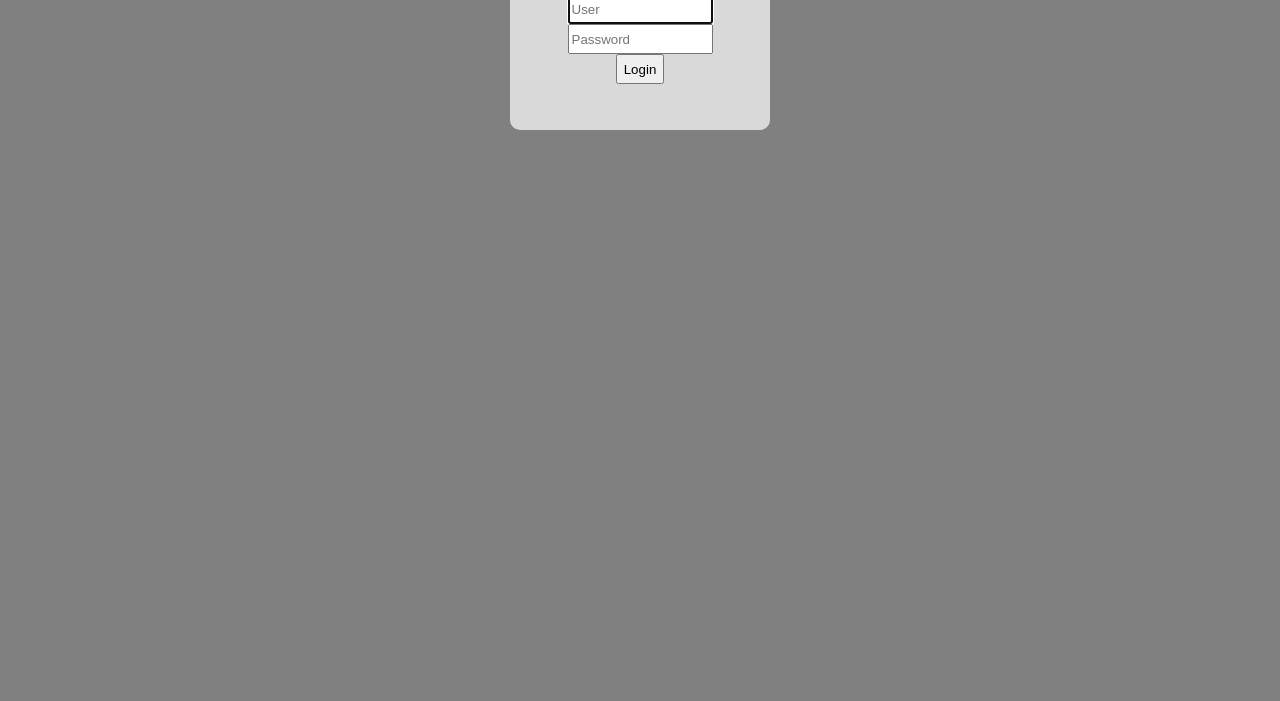
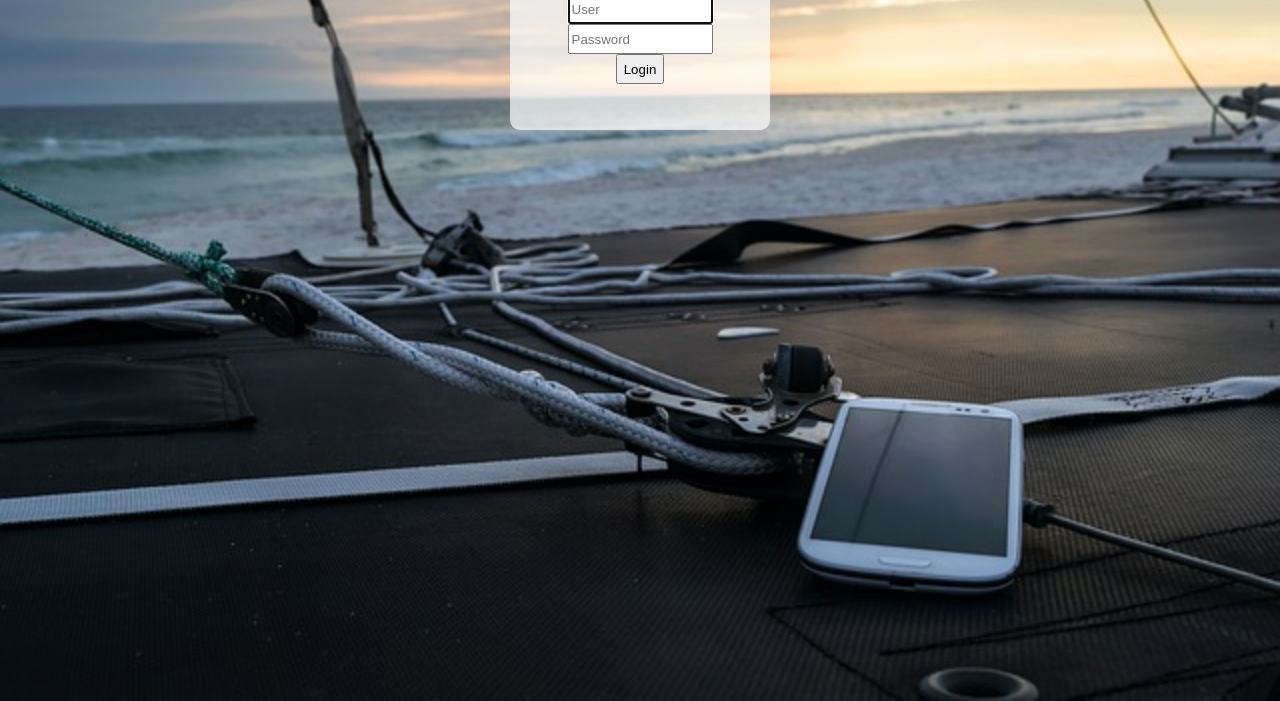
Before and after one commit to itas-gmbh/22sek, a plain HTML site: page index.html in a window 1280 px wide. Shown: the part 99-800 px from the top of the page. Drawn offline with Linux system fonts and the light colour scheme; files that its build step writes are made by us from their sources; files whose address does not match are found by name.

Commit message:
Update style.css

```diff
--- a/style/style.css
+++ b/style/style.css
@@ -9,7 +9,7 @@ display: none;
 body {
 	background-color: grey;
 
-	background-image: url(tech-875480_640.jpg)
+	background-image: url(media/tech-875480_640.jpg)
 	/* [disabled]font-family: Impact, Haettenschweiler, "Franklin Gothic Bold", "Arial Black", sans-serif; */
 ; 	background-size: cover;
 }
```
